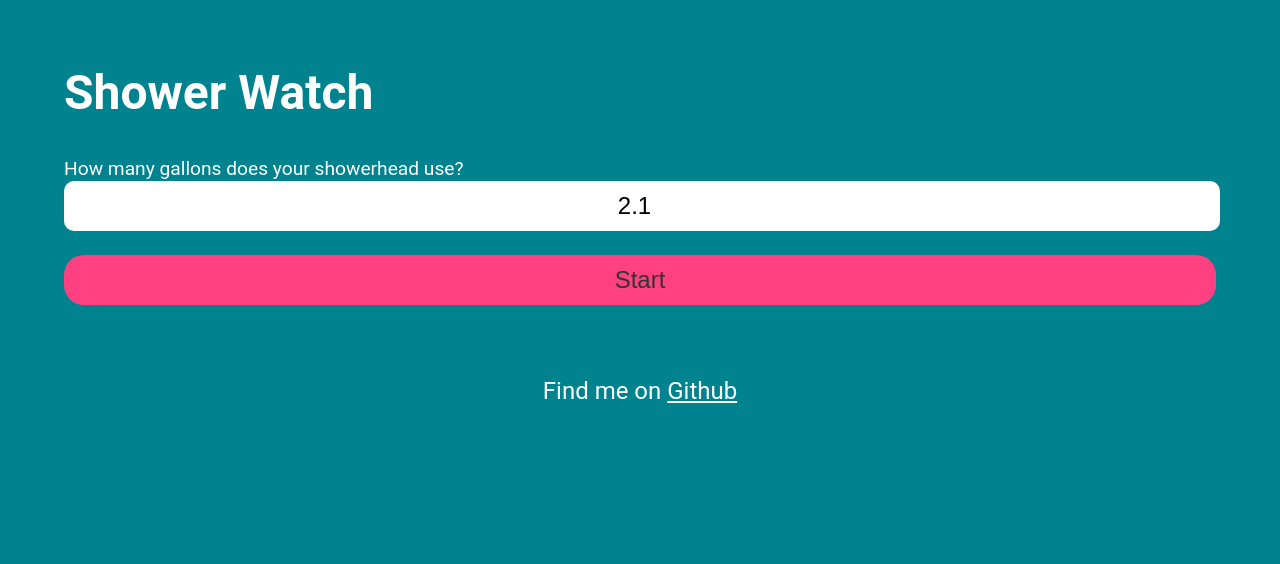
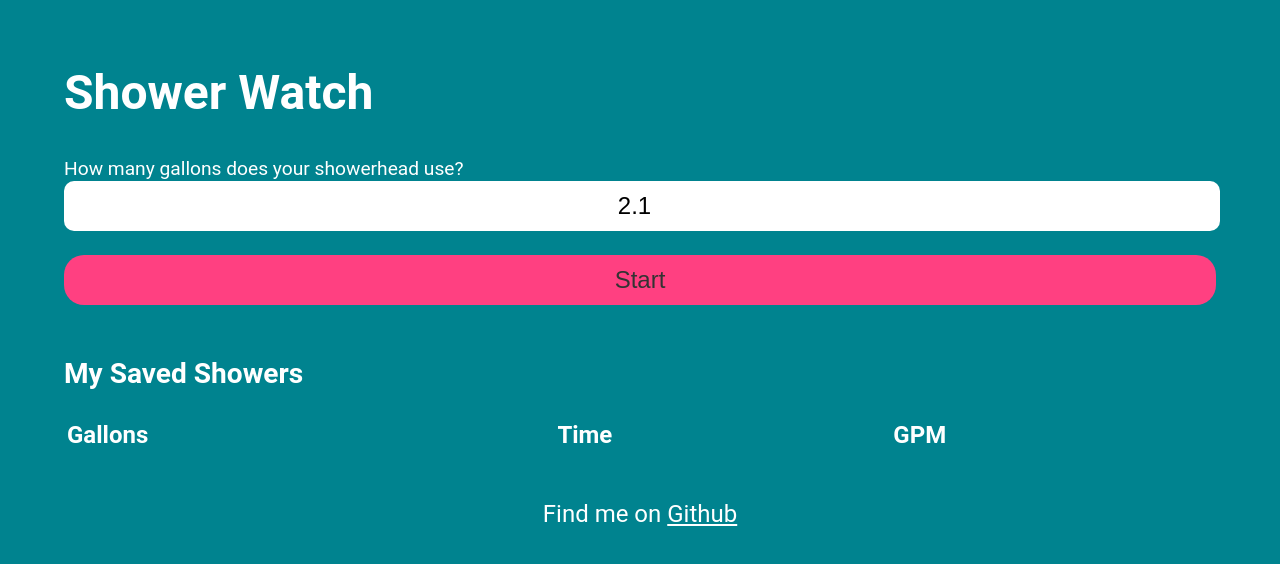
Before and after one commit to gotylergo/shower-watch, a website: page public/index.html in a window 1280 px wide. Drawn offline with Linux system fonts and the light colour scheme; no server answers.

Commit message:
Get Saved Showers sample data & display in HTML

```diff
--- a/public/css/main.css
+++ b/public/css/main.css
@@ -5,9 +5,11 @@ body {
   background-color: #00838f;
   margin: 5%;
 }
+
 label {
   font-size: .8em;
 }
+
 input {
   display: border-box;
   border-radius: 10px;
@@ -17,6 +19,7 @@ input {
   width: 100%;
   text-align: center;
 }
+
 button {
   display: border-box;
   margin-bottom: .5em;
@@ -28,34 +31,55 @@ button {
   width: 100%;
   color: #333;
 }
+
 #startButton {
   margin: 1em auto;
 }
+
 #timerScreen {
   display: none;
   text-align: center;
 }
+
 #timerScreen h2 {
   font-size: 3em;
   margin-bottom: 0;
 }
+
 #timerScreen p {
   margin-top: 0;
 }
 #resetButton {
   display: none;
 }
+
 #saveButton {
   display: none;
 }
+
+#savedShowers {
+  width: 100%;
+}
+
+#savedShowers th {
+  text-align: left;
+}
+
+.saved-time-row {
+  font-weight: bold;
+  color: hotpink;
+}
+
 a,
 a:visited,
 a:active {
   color: #fff;
 }
+
 a:hover {
   color: #ccc;
 }
+
 footer {
   padding-top: 1em;
   text-align: center;
--- a/public/index.html
+++ b/public/index.html
@@ -26,6 +26,9 @@
       <button id="resetButton" onclick="resetTimer()">Reset</button>
       <button id="saveButton" onclick="save()">Save</button>
     </div>
+    <h3>My Saved Showers</h3>
+    <table id="savedShowers">
+    </table>
   </main>
   <footer>
     <p>Find me on <a href="https://github.com/gotylergo">Github</a></p>
--- a/public/js/index.js
+++ b/public/js/index.js
@@ -8,6 +8,7 @@ let setGallons = function () {
   gallons = gallons + (gpm / 60);
   document.getElementById('gallonTimer').innerHTML = gallons.toFixed(2);
 }
+
 let setTimer = function () {
   time = time + 1;
   minutes = Math.floor(time / 60);
@@ -20,6 +21,7 @@ let setTimer = function () {
 }
 
 let myGallonTimer = function () { };
+
 let myTimer = function () { };
 
 function startTimer() {
@@ -52,18 +54,47 @@ function resetTimer() {
   document.getElementById('resetButton').style.display = "none";
   document.getElementById('saveButton').style.display = "none";
 
-  fetch('/api', {
+  gallons = 0;
+  gpm = 2.5;
+  document.getElementById('savedShowers').innerHTML = savedShowersHeaderHTML();
+  getSavedShowers();
+}
+
+function savedShowersHeaderHTML() {
+  return '<tr id="savedShowersHeader"><th>Gallons</th><th>Time</th><th>GPM</th></tr>'
+}
+
+function savedShowerHTML(gallons, time, gps) {
+  return `<tr class="saved-time-row"><td>${gallons}</td><td>${time}</td><td>${gps}</td></tr>`
+}
+
+function getSavedShowers() {
+
+  fetch('/api/times', {
     method: 'POST',
     headers: {
       'Content-Type': 'application/json',
       'Accept': 'application/json',
     },
-    body: JSON.stringify({query: "{ getTimes }"})
+    body: JSON.stringify({ query: "{ getTimes }" })
     ,
   })
-  .then(res => res.json())
-  .then(data => console.log('Data returned:', data));
+    .then(res => res.json())
+    .then(data => console.log('Data returned:', data));
 
-  gallons = 0;
-  gpm = 2.5;
+  fetch('/api/test', {
+    method: 'GET',
+    headers: {
+      'Content-Type': 'application/json',
+      'Accept': 'application/json',
+    },
+  })
+    .then(res => res.json())
+    .then(function (data) {
+      console.log('Data returned:', data);
+      data.forEach(function (shower) {
+        console.log(shower);
+        document.getElementById('savedShowers').innerHTML += savedShowerHTML(shower.gallons, shower.time, shower.gps);
+      });
+    });
 }
```
Also changed, not shown: server.js (+21 -2 lines).
